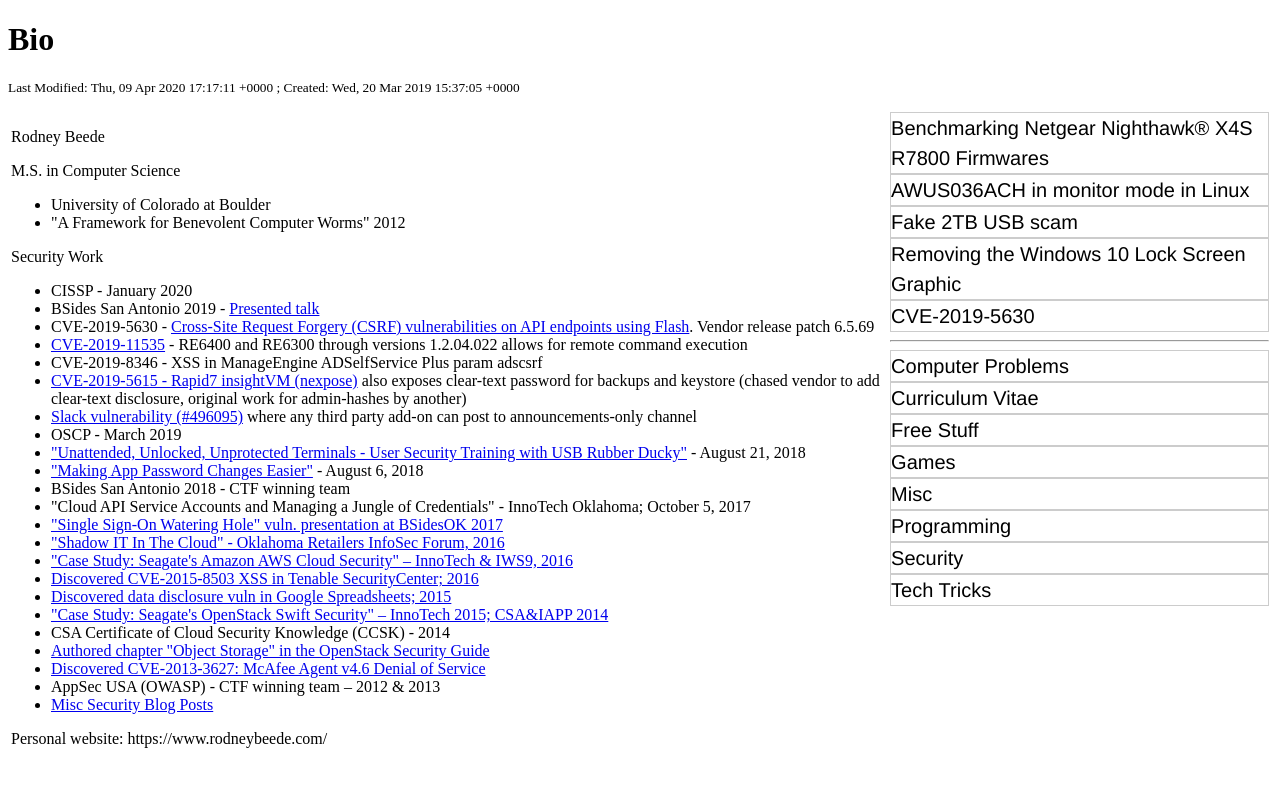
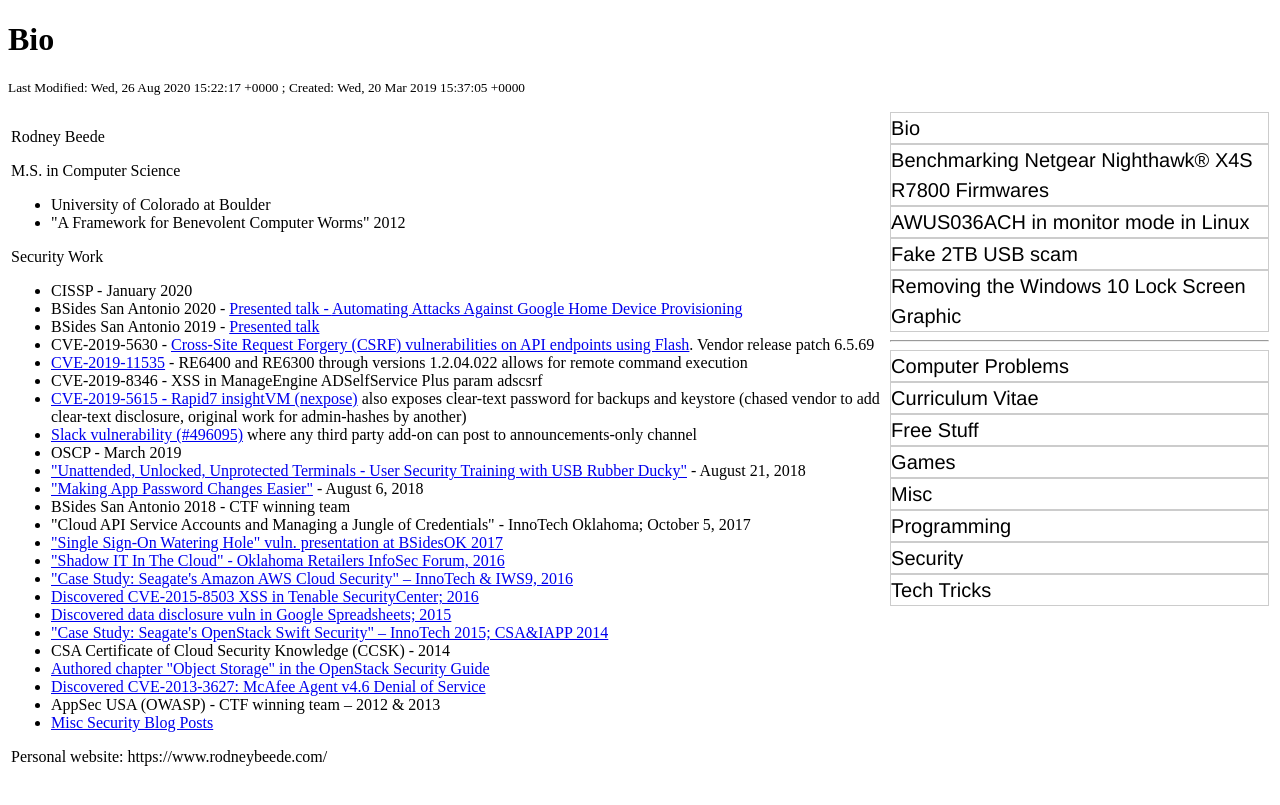
Before and after one commit to rbeede/rbeede.github.io, a Jekyll site: the page built from _posts/2020-08-26-bio.html, in a window 1280 px wide. Shown: the top 805 px of the page. Built offline with Jekyll 4.4.1, drawn with Linux system fonts in a browser that asks for light colours; some of the changed lines change nothing that is shown.

Commit message:
BSidesSATX 2020

```diff
--- a/_posts/2019-06-27-bio.html
+++ b/_posts/2020-08-26-bio.html
@@ -1,6 +1,6 @@
 ---
 creation_epoch: 1553096225
-lastmod_epoch: 1586452631
+lastmod_epoch: 1598455337
 categories: ['Curriculum Vitae']
 title: Bio
 ---
@@ -22,6 +22,7 @@
 <ul>
 <!-- <li>CVE- - pending</li> -->
 <li>CISSP - January 2020</li>
+<li>BSides San Antonio 2020 - <a href="https://www.bsidessatx.com/">Presented talk - </a><a href="https://github.com/rbeede/BSidesSATX2020">Automating Attacks Against Google Home Device Provisioning</a></li>
 <li>BSides San Antonio 2019 - <a href="https://www.bsidessatx.com/presentations-2019.html">Presented talk</a></li>
 <li>CVE-2019-5630 - <a href="/security/cve-2019-5630.html">Cross-Site Request Forgery (CSRF) vulnerabilities on API endpoints using Flash</a>.  Vendor release patch 6.5.69</li>
 <li><a href="http://s3.amazonaws.com/downloads.linksys.com/support/assets/releasenotes/Linksys%20RE6300%20RE6400%20Firmware%20Release%20Notes_v1.2.05.001.txt">CVE-2019-11535</a> - RE6400 and RE6300 through versions 1.2.04.022 allows for remote command execution</li>
```
